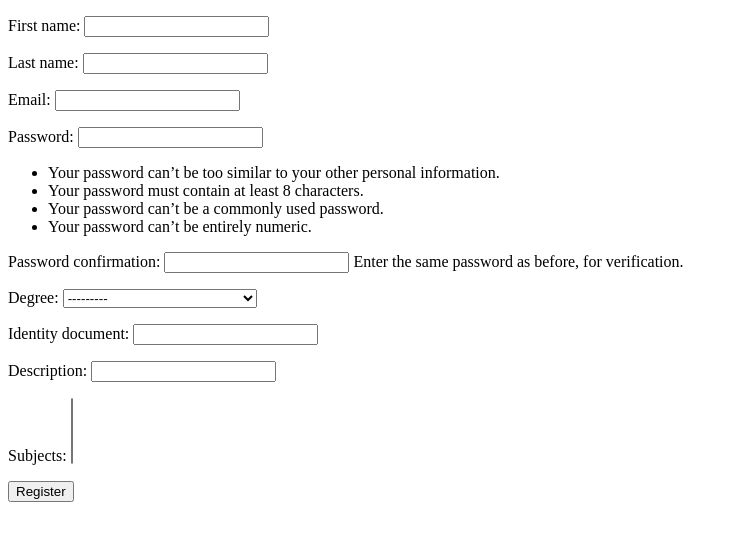
After one commit to Yordi23/Tutor.me, a Django app: page /tutor_signup/ in a window 1280 px wide. The commit adds this page. Shown: the top 541 px of the page, without its empty margins (0-734 px from the left). Run offline with Django 3.2, Linux system fonts and the light colour scheme; data that the repository does not hold is empty.

Commit message:
Tutor Register Update

```diff
--- a/main/forms.py
+++ b/main/forms.py
@@ -1,22 +1,28 @@
 from django import forms
 from django.contrib.auth.forms import UserCreationForm
 from .models import User, Tutor
+from django.db import transaction
 
 class UserSignUp_Form (UserCreationForm):
     email = forms.EmailField(required=True)
 
     class Meta:
         model = User
-        fields = ("username", "email", "password1", "password2")
+        fields = ("first_name","last_name", "email", "password1", "password2")
 
-    # def save(self, commit = True):
-    #     user = super(UserSignUp_Form, self).save(commit=False)
-    #     user.email = self.cleaned_data['email']
-    #     if commit:
-    #         user.save()
-    #     return user
+    #@transaction.atomic
+    def save(self, commit = True):
+        user = super(UserSignUp_Form, self).save(commit=False)
+        user.email = self.cleaned_data['email']
+        user.is_Tutor = True
+        user.save()
+        # description = self.cleaned_data.get('email')
+        # student = Tutor.objects.create(user=user, description=description)
+        # student.save()
+        return user
 
-class StudentSignUp_Form(forms.ModelForm):
+
+class TutorSignUp_Form(forms.ModelForm):
 
     class Meta:
         model = Tutor
--- a/main/models.py
+++ b/main/models.py
@@ -1,7 +1,8 @@
 from django.db import models
 from django.contrib.auth.models import AbstractUser
 from datetime import datetime
-
+from django.db.models.signals import post_save
+from django.dispatch import receiver
 
 # Create your models here.
 
@@ -39,16 +40,33 @@ class User (AbstractUser):
 
 
 class Student (models.Model):
-    user = models.OneToOneField(User, on_delete = models.CASCADE, default = 1, primary_key = True)
+    user = models.OneToOneField(User, on_delete = models.CASCADE, primary_key = True)
     college_id = models.ForeignKey(College, null = True, on_delete = models.SET_NULL)
 
 class Tutor (models.Model):
-    user = models.OneToOneField(User, on_delete = models.CASCADE, default = 2, primary_key = True)
-    degree = models.CharField(max_length = 50)
+    DEGREE_LEVEL = (
+        ('EP', 'EDUCACION PRIMARIA'),
+        ('ES', 'EDUCACION SECUNDARIA'),
+        ('BA', 'BACHILLER'),
+        ('GR', 'GRADO'),
+        ('PG', 'POST-GRADO'),
+        )
+
+
+    user = models.OneToOneField(User, on_delete = models.CASCADE, primary_key = True)
+    degree = models.CharField(max_length = 2,choices = DEGREE_LEVEL)
     identity_document = models.CharField(max_length = 11)
     description = models.CharField(max_length = 100)
     subjects = models.ManyToManyField(Subject, related_name='Subjects')
 
+# @receiver(post_save, sender=User)
+# def create_user_profile(sender, instance, created, **kwargs):
+#     if created:
+#         Tutor.objects.create(user=instance)
+
+# @receiver(post_save, sender=User)
+# def save_user_profile(sender, instance, **kwargs):
+#     instance.tutor.save()
 
 class User_Request (models.Model):
 
--- a/main/templates/main/home.html
+++ b/main/templates/main/home.html
@@ -8,5 +8,6 @@
 </head>
 <body>
     Hola perros
+    <a href="/tutor_signup">Click here</a>
 </body>
 </html>
--- /dev/null
+++ b/main/templates/main/tutor_signup.html
@@ -0,0 +1,21 @@
+<!DOCTYPE html>
+<html lang="en">
+<head>
+    <meta charset="UTF-8">
+    <meta name="viewport" content="width=device-width, initial-scale=1.0">
+    <meta http-equiv="X-UA-Compatible" content="ie=edge">
+    <title>Document</title>
+</head>
+<body>
+    <form method="POST">
+        {% csrf_token %}
+        {{user_form.as_p}}
+        {{tutor_form.as_p}}
+
+        <div>
+            <button type="submit">Register
+            </button>
+        </div>
+    </form>
+</body>
+</html>
--- a/main/urls.py
+++ b/main/urls.py
@@ -4,5 +4,6 @@ from . import views
 app_name = "main"
 
 urlpatterns = [
-    path('', views.homepage, name="homepage")
+    path('', views.homepage, name="homepage"),
+    path('tutor_signup/', views.tutor_signup, name = "tutor_signup"),
 ]
--- a/main/views.py
+++ b/main/views.py
@@ -1,15 +1,60 @@
-from django.shortcuts import render
+from django.shortcuts import render, redirect
 from django.http import HttpResponse
-from .forms import UserSignUp_Form, StudentSignUp_Form
+from .forms import UserSignUp_Form, TutorSignUp_Form
+from .models import Tutor,User
 
 # Create your views here.
 
+
 def homepage(request):
+    return render(request = request, template_name = "main/home.html")
+
+
+
+def tutor_signup(request):
+    # user_form = UserSignUp_Form
+    # tutor_form = TutorSignUp_Form
+
+    if request.method == 'POST':
+        user_form = UserSignUp_Form(request.POST)
+        tutor_form = TutorSignUp_Form(request.POST)
+
+        if tutor_form.is_valid():
+            user = user_form.save()
+
+            tutor = Tutor.objects.create(user = user)
+            tutor.degree = tutor_form.cleaned_data['degree']
+            tutor.identity_document = tutor_form.cleaned_data['identity_document']
+            tutor.description = tutor_form.cleaned_data['description']
+            tutor.subjects.set = tutor_form.cleaned_data['subjects']
+            tutor.save()
+            #tutor_form.save()
+            #messages.success(request, _('Your profile was successfully updated!'))
+            return redirect('main:homepage')
+        else:
+            return HttpResponse("Not valid") #redirect('main:badpage')
+
     user_form = UserSignUp_Form
-    student_form = StudentSignUp_Form
+    tutor_form = TutorSignUp_Form
 
-    return render (request, "main/student_signup.html", context={"user_form":user_form,"student_form":student_form})
-    #return render(request = request, template_name = "main/student_signup.html")
-    #
+    return render (request, "main/tutor_signup.html", context={"user_form":user_form,"tutor_form":tutor_form})
+
+    #"user_form":user_form
+    #"tutor_form":tutor_form
+
 # def homepage(request):
 #     return render(request = request, template_name = "main/home.html")
+
+# def StudentSignUpView(request):
+#     model = User
+#     form_class = StudentSignUpForm
+#     template_name = 'registration/signup_form.html'
+
+#     def get_context_data(self, **kwargs):
+#         kwargs['user_type'] = 'student'
+#         return super().get_context_data(**kwargs)
+
+#     def form_valid(self, form):
+#         user = form.save()
+#         login(self.request, user)
+#         return redirect('students:quiz_list')
```
Also changed, not shown: main/admin.py (+7 -2 lines), main/templates/main/student_signup.html (deleted, +0 -22 lines), main/migrations/0003_auto_20190906_2109.py (added), main/migrations/0004_auto_20190907_1646.py (added).
